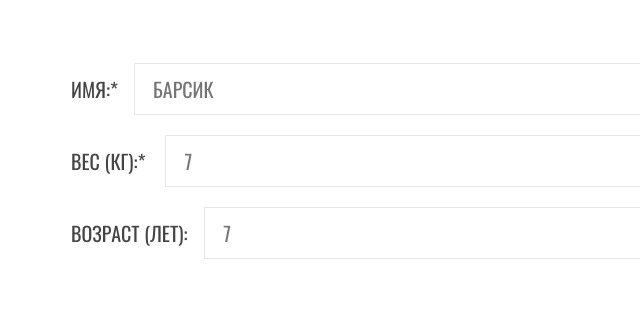
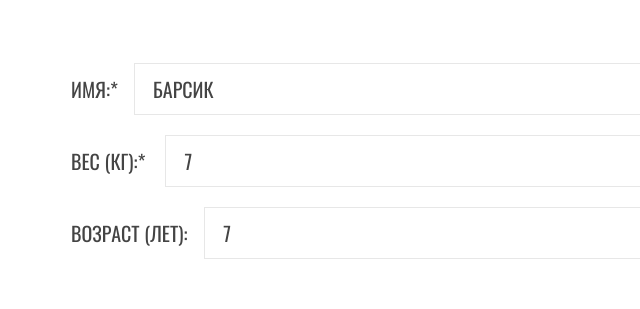
Before and after one commit to greatstudentkaze/cat-energy, a website: page source/plan.html in a window 1280 px wide. Shown: the part 318-627 px from the top of the page, 0-640 px from the left. Drawn offline with nearby package versions, Linux system fonts and the light colour scheme; files that its build step writes are made by us from their sources.

Commit message:
делает одинаковый цвет у placeholder полей ввода и plan__label

```diff
--- a/source/sass/mixins.scss
+++ b/source/sass/mixins.scss
@@ -39,6 +39,7 @@
   }
 
   &::placeholder {
+    color: $color-dark-gray;
     opacity: 1;
   }
 
```
